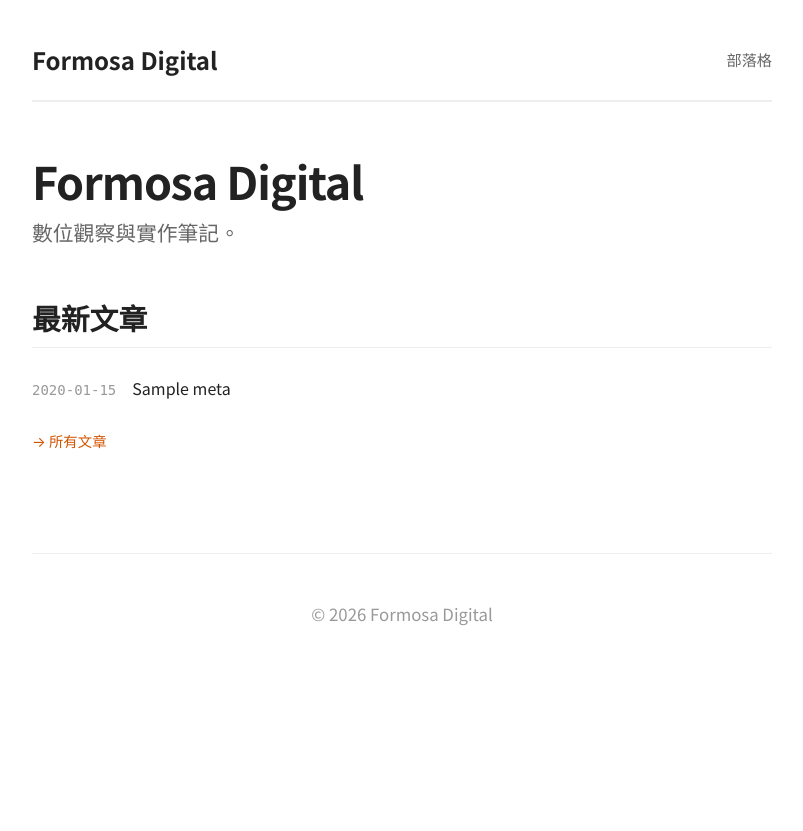
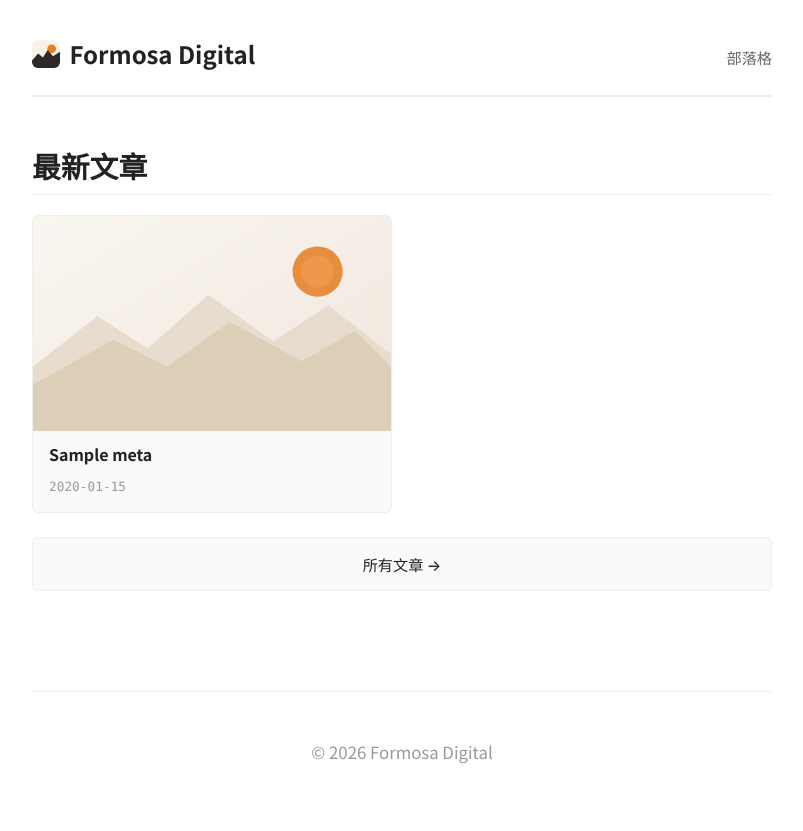
Before and after one commit to thatjakewang/formosadigital, a Flask app: template templates/index.html in a window 1280 px wide. Shown: the top 831 px of the page, without its empty margins (238-1041 px from the left). Before the commit the page ends 626 px from the top, so only its background shows below. Run offline with Flask 3, Linux system fonts and the light colour scheme; the template is opened without the code that fills it: most values are stand-ins (such as "Sample title", 1, 10 or a date in 2020).

Commit message:
Refine blog UI and brand mark for launch readiness.
Use a two-column card grid for posts, a centered post hero with cover, and drop visible breadcrumbs while keeping JSON-LD. Add the Formosa ridge-and-sun favicon/logo, simplify the homepage, style the all-posts CTA, and include Google site verification.

```diff
--- a/app/routes/pages.py
+++ b/app/routes/pages.py
@@ -86,7 +86,7 @@ def blog():
 
 @bp.route("/blog/<path:path>/")
 def post(path):
-    # Single post; 404 if the flat-page path is unknown. Builds Article + breadcrumb.
+    # Single post; 404 if the flat-page path is unknown. Builds Article + breadcrumb JSON-LD.
     page = pages.get_or_404(path)
     post_url = absolute_url(url_for(".post", path=page.path))
     title = page.meta.get("title", "Blog Post")
--- a/app/utils/schema.py
+++ b/app/utils/schema.py
@@ -38,7 +38,7 @@ def website_schema():
 
 
 def breadcrumb_schema(*crumbs):
-    """BreadcrumbList node from ordered (name, url) pairs."""
+    """BreadcrumbList node from ordered (name, url) pairs. SEO only — not rendered as UI."""
     return {
         "@type": "BreadcrumbList",
         "itemListElement": [
--- a/static/css/style.css
+++ b/static/css/style.css
@@ -61,11 +61,36 @@ header {
     margin-bottom: 50px;
 }
 
-.logo a {
+.logo-link {
+    display: inline-flex;
+    align-items: center;
+    gap: 0.6rem;
     font-size: 1.5rem;
     font-weight: 700;
     color: var(--heading-color);
     text-decoration: none;
+    line-height: 1.2;
+}
+
+.logo-link:hover {
+    color: var(--heading-color);
+    text-decoration: none;
+}
+
+.logo-link:hover .logo-wordmark {
+    color: var(--link-color);
+}
+
+.logo-mark {
+    display: block;
+    width: 1.75rem;
+    height: 1.75rem;
+    flex-shrink: 0;
+    border-radius: 6px;
+}
+
+.logo-wordmark {
+    transition: color 0.2s;
 }
 
 nav {
@@ -146,6 +171,16 @@ p {
     margin-bottom: 16px;
 }
 
+/* Page section title when it is the primary h1 (e.g. home) */
+.section-heading {
+    font-size: 1.8rem;
+    margin-top: 0;
+    margin-bottom: 20px;
+    border-bottom: 1px solid var(--border-color);
+    padding-bottom: 10px;
+    letter-spacing: 0;
+}
+
 .intro-bio {
     color: var(--text-color);
     font-size: 1rem;
@@ -159,42 +194,92 @@ p {
    6. Blog & Markdown Styles
    ========================================= */
 
-/* Post list (Blog Index) */
-.post-preview {
-    display: flex;
-    flex-direction: row;
-    align-items: end;
-    gap: 1rem;
-    padding: 8px 0;
+/* Post list — card grid (image + title + date), 2 columns */
+.post-list {
+    display: grid;
+    grid-template-columns: repeat(2, 1fr);
+    gap: 1.25rem;
 }
 
-.post-preview h2,
-.post-preview h3 {
+.post-list-empty {
+    grid-column: 1 / -1;
+    color: var(--meta-color);
     margin: 0;
-    font-size: 16px;
-    border: none;
-    padding-bottom: 0;
-    line-height: 1.6;
-
 }
 
-.post-preview h2 a,
-.post-preview h3 a {
-    color: var(--heading-color);
-    font-weight: normal;
+.post-card {
+    display: flex;
+    flex-direction: column;
+    gap: 0.75rem;
+    box-sizing: border-box;
+    padding: 0 0 1rem;
+    background: var(--subtle-bg);
+    border: 1px solid var(--border-color);
+    border-radius: 6px;
+    overflow: hidden;
+    color: inherit;
+    text-decoration: none;
 }
 
-.post-preview h2 a:hover,
-.post-preview h3 a:hover {
+.post-card:hover {
+    text-decoration: none;
+    color: inherit;
+}
+
+.post-card:hover .post-card-title {
     color: var(--link-color);
 }
 
+.post-card-image {
+    aspect-ratio: 5 / 3;
+    background: #f0ebe4;
+    overflow: hidden;
+}
+
+.post-card-image img {
+    display: block;
+    width: 100%;
+    height: 100%;
+    object-fit: cover;
+}
+
+.post-card-title {
+    margin: 0;
+    padding: 0 1rem;
+    font-size: 1rem;
+    font-weight: 600;
+    line-height: 1.45;
+    color: var(--heading-color);
+    border: none;
+    display: -webkit-box;
+    -webkit-line-clamp: 3;
+    -webkit-box-orient: vertical;
+    overflow: hidden;
+    transition: color 0.2s;
+}
+
+.post-card-date {
+    margin-top: auto;
+    padding: 0 1rem;
+    font-size: 0.8rem;
+    line-height: 1.4;
+    color: var(--meta-color);
+    font-family: var(--mono-font);
+}
+
+/* Compact row fallback no longer used; keep .post-date for any leftover markup */
 .post-date {
     font-size: 14px;
     line-height: 1.6;
     color: var(--meta-color);
     display: block;
-    font-family: monospace; /* monospace dates */
+    font-family: monospace;
+}
+
+@media (max-width: 540px) {
+    .post-list {
+        grid-template-columns: 1fr;
+    }
 }
 
 /* Project list (Home) */
@@ -506,8 +673,28 @@ p {
     font-size: 0.9rem;
 }
 .see-more {
-    font-size: 0.9rem;
-    padding-top: 20px;
+    padding-top: 1.5rem;
+}
+
+.btn-see-more {
+    display: flex;
+    align-items: center;
+    justify-content: center;
+    width: 100%;
+    box-sizing: border-box;
+    padding: 0.85rem 1.25rem;
+    border: 1px solid var(--border-color);
+    border-radius: 6px;
+    background: var(--subtle-bg);
+    color: var(--heading-color);
+    font-size: 0.95rem;
+    font-weight: 500;
+    text-decoration: none;
+}
+
+.btn-see-more:hover {
+    color: var(--heading-color);
+    text-decoration: none;
 }
 
 /* =========================================
--- a/templates/_post_list.html
+++ b/templates/_post_list.html
@@ -1,7 +1,22 @@
-{# Shared post list item loop — used by index.html, blog.html, and tag.html #}
+{# Shared post list — card grid (image + title + date) #}
+<div class="post-list">
 {% for post in posts %}
-<article class="post-preview">
-    <span class="post-date">{{ post.meta.date|strftime }}</span>
-    <h3><a href="{{ url_for('pages.post', path=post.path) }}">{{ post.meta.title }}</a></h3>
-</article>
+    {% set cover = post.meta.cover or post.meta.image %}
+    {% if cover and (cover.startswith('http://') or cover.startswith('https://') or cover.startswith('/')) %}
+        {% set cover_url = cover %}
+    {% elif cover %}
+        {% set cover_url = url_for('static', filename=cover) %}
+    {% else %}
+        {% set cover_url = url_for('static', filename='images/eyecatch/default.svg') %}
+    {% endif %}
+    <a class="post-card" href="{{ url_for('pages.post', path=post.path) }}">
+        <div class="post-card-image">
+            <img src="{{ cover_url }}" alt="" loading="lazy" decoding="async">
+        </div>
+        <h3 class="post-card-title">{{ post.meta.title }}</h3>
+        <time class="post-card-date" datetime="{{ post.meta.date|strftime('%Y-%m-%d') }}">{{ post.meta.date|strftime }}</time>
+    </a>
+{% else %}
+    <p class="post-list-empty">尚無文章。</p>
 {% endfor %}
+</div>
--- a/templates/base.html
+++ b/templates/base.html
@@ -3,7 +3,7 @@
 <head>
     <meta charset="UTF-8">
     <meta name="viewport" content="width=device-width, initial-scale=1.0">
-    <meta name="theme-color" content="#ffffff">
+    <meta name="theme-color" content="#f7f1e8">
     <!-- TODO: add GTM / analytics snippet for this domain when ready -->
     {% if noindex %}<meta name="robots" content="noindex, nofollow">{% endif %}
     {% block robots %}{% endblock %}
@@ -25,13 +25,15 @@
     <meta name="twitter:title" content="{{ self.title() | striptags | trim }}">
     <meta name="twitter:description" content="{{ self.description() | striptags | trim }}">
     <meta name="twitter:image" content="{{ default_image_url }}">
-    <!-- TODO: add google-site-verification after registering Search Console -->
+    <meta name="google-site-verification" content="w4dNBYR4oRUNumR7jWR6lx8fYn39ngAN9WakB3wDtGU">
     <link rel="preconnect" href="https://fonts.googleapis.com">
     <link rel="preconnect" href="https://fonts.gstatic.com" crossorigin>
     <link rel="stylesheet" href="https://fonts.googleapis.com/css2?family=Noto+Sans+TC:wght@400;500;700&display=swap">
     <link rel="stylesheet" href="{{ url_for('static', filename='css/style.css') }}">
     {% block extra_head %}{% endblock %}
-    <link rel="icon" type="image/x-icon" href="{{ url_for('static', filename='images/favicon/favicon.ico') }}">
+    <link rel="icon" href="{{ url_for('static', filename='images/favicon/favicon.svg') }}" type="image/svg+xml">
+    <link rel="icon" href="{{ url_for('static', filename='images/favicon/favicon.ico') }}" sizes="any">
+    <link rel="apple-touch-icon" href="{{ url_for('static', filename='images/favicon/apple-touch-icon.png') }}">
     {% if structured_data %}
     <script type="application/ld+json">
         {{ structured_data | tojson(indent=2) }}
@@ -42,7 +44,17 @@
     <div class="container">
         <header>
             <div class="logo">
-                <a href="/">Formosa Digital</a>
+                <a href="/" class="logo-link">
+                    <img
+                        class="logo-mark"
+                        src="{{ url_for('static', filename='images/favicon/favicon.svg') }}"
+                        alt=""
+                        width="32"
+                        height="32"
+                        decoding="async"
+                    >
+                    <span class="logo-wordmark">Formosa Digital</span>
+                </a>
             </div>
             <nav aria-label="Main">
                 <a href="{{ url_for('pages.blog') }}">部落格</a>
--- a/templates/blog.html
+++ b/templates/blog.html
@@ -14,7 +14,7 @@
 </nav>
 {% endif %}
 
-<section class="post-list">
+<section aria-label="All posts">
     {% include '_post_list.html' %}
 </section>
 {% endblock %}
--- a/templates/index.html
+++ b/templates/index.html
@@ -1,16 +1,10 @@
 {% extends 'base.html' %}
 {% block content %}
-<section class="intro">
-    <h1>Formosa Digital</h1>
-    <p class="subtitle">數位觀察與實作筆記。</p>
-    <!-- TODO: replace with the real site intro -->
-</section>
-
 <section class="content-block" aria-label="Recent posts">
-    <h2>最新文章</h2>
+    <h1 class="section-heading">最新文章</h1>
     {% include '_post_list.html' %}
     <div class="see-more">
-        <a href="{{ url_for('pages.blog') }}">→ 所有文章</a>
+        <a class="btn-see-more" href="{{ url_for('pages.blog') }}">所有文章 →</a>
     </div>
 </section>
 {% endblock %}
--- a/templates/tag.html
+++ b/templates/tag.html
@@ -8,9 +8,7 @@
     <p class="subtitle">共 {{ posts | length }} 篇文章</p>
 </section>
 
-{% with breadcrumb_current = tag %}{% include '_breadcrumb.html' %}{% endwith %}
-
-<section class="post-list">
+<section aria-label="Posts with this tag">
     {% include '_post_list.html' %}
 </section>
 {% endblock %}
```
Also changed, not shown: other parts of static/css/style.css (+148 -66 lines), templates/_breadcrumb.html (deleted, +0 -7 lines), templates/post.html (+29 -15 lines), static/images/eyecatch/default.svg (added), static/images/favicon/apple-touch-icon.png (added), static/images/favicon/favicon-16.png (added), static/images/favicon/favicon-32.png (added), static/images/favicon/favicon-48.png (added), static/images/favicon/favicon.ico, static/images/favicon/favicon.svg (added), static/images/favicon/icon-512.png (added), static/images/favicon/icon.svg (added).
